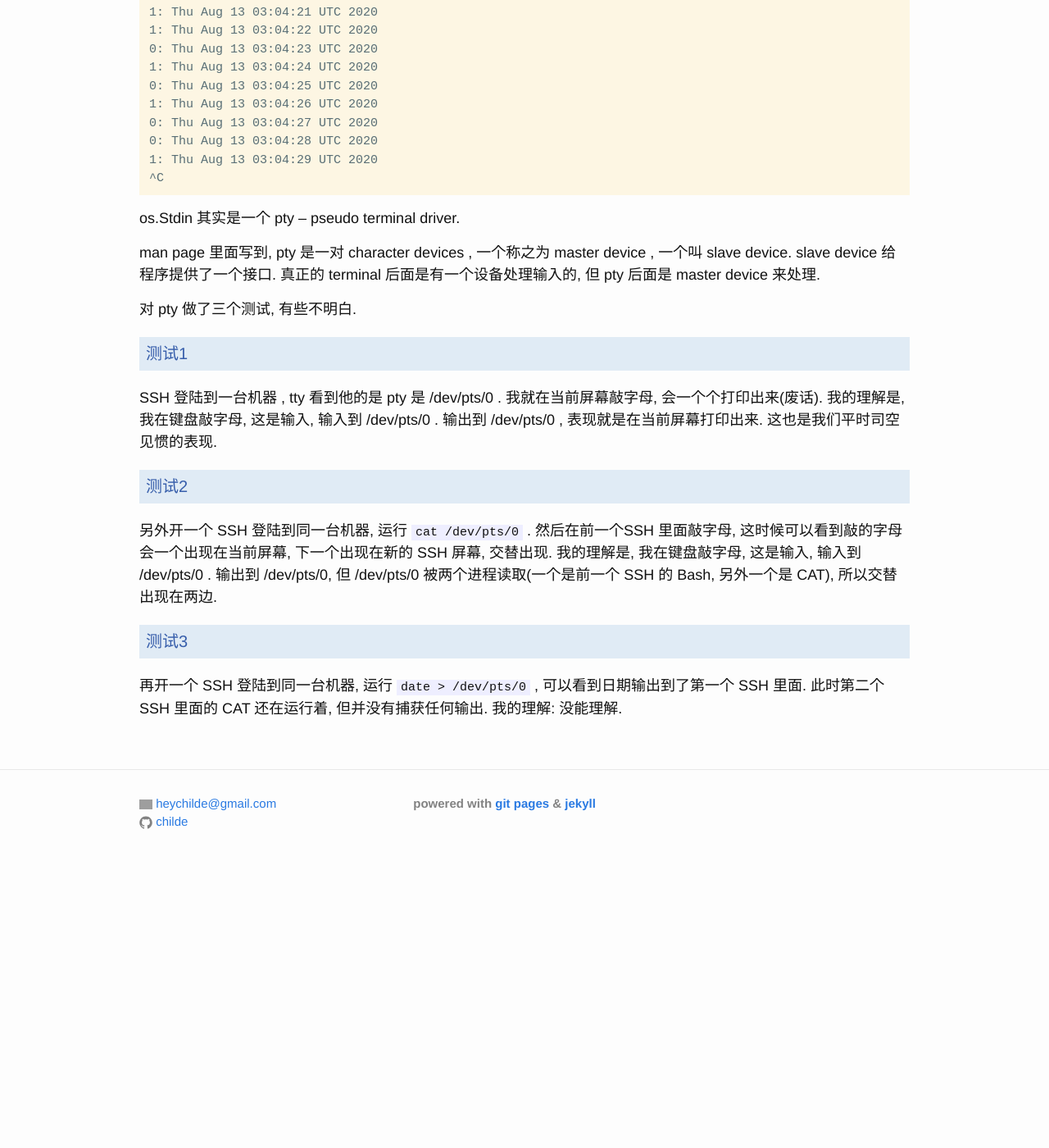
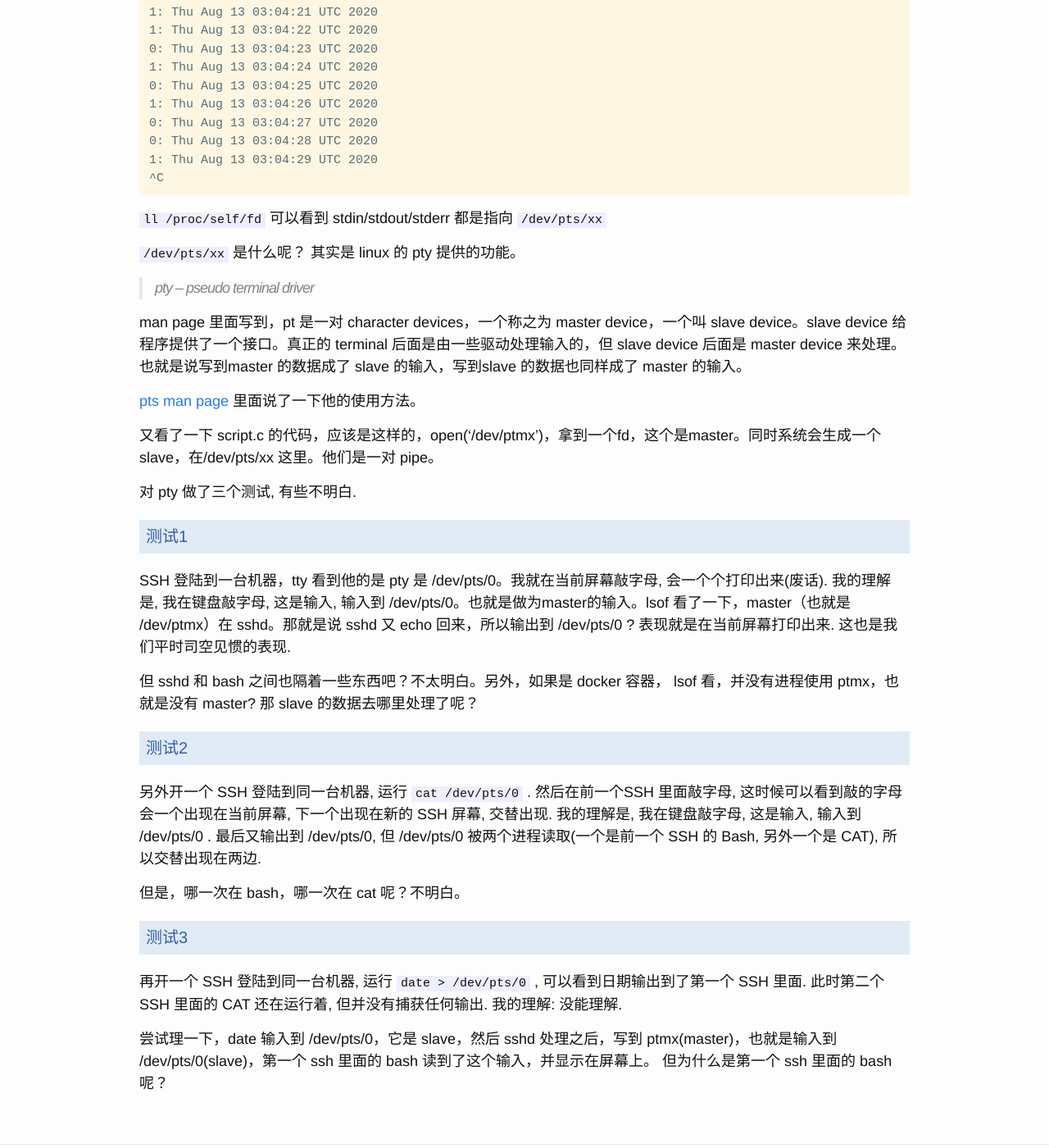
Before and after one commit to childe/ohmycat, a Jekyll site: the page built from _posts/2020-08-12-read-stdin-from-multi-routine.md, in a window 1280 px wide and 1400 px high, scrolled down 1224 px. Shown: the whole window at 82% size. Built offline with Jekyll 4.4.1, drawn with Linux system fonts in a browser that asks for light colours; our own code applies the rules of GitHub Pages for plain Markdown files; before the commit the page ends 2298 px from its top, so only the background shows below that; grey boxes are pictures that could not be loaded.

Commit message:
modified:   _posts/2020-08-12-read-stdin-from-multi-routine.md

````diff
--- a/_posts/2020-08-12-read-stdin-from-multi-routine.md
+++ b/_posts/2020-08-12-read-stdin-from-multi-routine.md
@@ -68,20 +68,34 @@ func main() {
 ^C
 ```
 
-os.Stdin 其实是一个 pty -- pseudo terminal driver.
+`ll /proc/self/fd` 可以看到 stdin/stdout/stderr 都是指向 `/dev/pts/xx`
 
-man page 里面写到, pty 是一对 character devices , 一个称之为 master device , 一个叫 slave device. slave device 给程序提供了一个接口. 真正的 terminal 后面是有一个设备处理输入的, 但 pty 后面是 master device 来处理.
+`/dev/pts/xx` 是什么呢？ 其实是 linux 的 pty 提供的功能。
+
+> pty -- pseudo terminal driver
+
+man page 里面写到，pt 是一对 character devices，一个称之为 master device，一个叫 slave device。slave device 给程序提供了一个接口。真正的 terminal 后面是由一些驱动处理输入的，但 slave device 后面是 master device 来处理。也就是说写到master 的数据成了 slave 的输入，写到slave 的数据也同样成了 master 的输入。
+
+[pts man page](https://man7.org/linux/man-pages/man4/pts.4.html) 里面说了一下他的使用方法。
+
+又看了一下 script.c 的代码，应该是这样的，open('/dev/ptmx')，拿到一个fd，这个是master。同时系统会生成一个 slave，在/dev/pts/xx 这里。他们是一对 pipe。
 
 对 pty 做了三个测试, 有些不明白.
 
 ## 测试1
 
-SSH 登陆到一台机器 , tty 看到他的是 pty 是 /dev/pts/0 . 我就在当前屏幕敲字母, 会一个个打印出来(废话). 我的理解是, 我在键盘敲字母, 这是输入, 输入到 /dev/pts/0 . 输出到 /dev/pts/0 , 表现就是在当前屏幕打印出来. 这也是我们平时司空见惯的表现.
+SSH 登陆到一台机器，tty 看到他的是 pty 是 /dev/pts/0。我就在当前屏幕敲字母, 会一个个打印出来(废话). 我的理解是, 我在键盘敲字母, 这是输入, 输入到 /dev/pts/0。也就是做为master的输入。lsof 看了一下，master（也就是 /dev/ptmx）在 sshd。那就是说 sshd 又 echo 回来，所以输出到 /dev/pts/0 ? 表现就是在当前屏幕打印出来. 这也是我们平时司空见惯的表现.
+
+但 sshd 和 bash 之间也隔着一些东西吧？不太明白。另外，如果是 docker 容器， lsof 看，并没有进程使用 ptmx，也就是没有 master? 那 slave 的数据去哪里处理了呢？
 
 ## 测试2
 
-另外开一个 SSH 登陆到同一台机器, 运行 `cat /dev/pts/0` . 然后在前一个SSH 里面敲字母, 这时候可以看到敲的字母会一个出现在当前屏幕, 下一个出现在新的 SSH 屏幕, 交替出现. 我的理解是, 我在键盘敲字母, 这是输入, 输入到 /dev/pts/0 . 输出到 /dev/pts/0, 但 /dev/pts/0 被两个进程读取(一个是前一个 SSH 的 Bash, 另外一个是 CAT), 所以交替出现在两边.
+另外开一个 SSH 登陆到同一台机器, 运行 `cat /dev/pts/0` . 然后在前一个SSH 里面敲字母, 这时候可以看到敲的字母会一个出现在当前屏幕, 下一个出现在新的 SSH 屏幕, 交替出现. 我的理解是, 我在键盘敲字母, 这是输入, 输入到 /dev/pts/0 . 最后又输出到 /dev/pts/0, 但 /dev/pts/0 被两个进程读取(一个是前一个 SSH 的 Bash, 另外一个是 CAT), 所以交替出现在两边.
+
+但是，哪一次在 bash，哪一次在 cat 呢？不明白。
 
 ## 测试3
 
 再开一个 SSH 登陆到同一台机器, 运行 `date > /dev/pts/0` , 可以看到日期输出到了第一个 SSH 里面. 此时第二个 SSH 里面的 CAT 还在运行着, 但并没有捕获任何输出.  我的理解: 没能理解.
+
+尝试理一下，date 输入到 /dev/pts/0，它是 slave，然后 sshd 处理之后，写到 ptmx(master)，也就是输入到 /dev/pts/0(slave)，第一个 ssh 里面的 bash 读到了这个输入，并显示在屏幕上。 但为什么是第一个 ssh 里面的 bash 呢？
````
